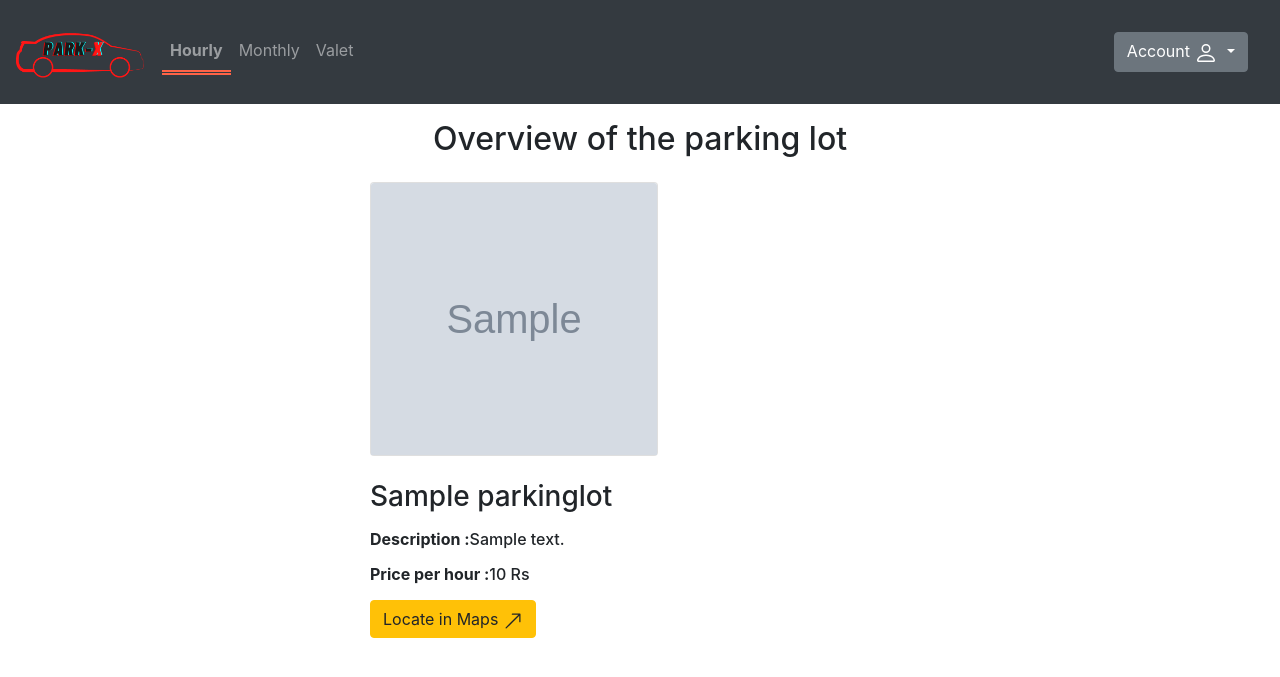
After one commit to AshwinAnoop/ParkingLotFInder, a Django app: page /lotoverview/?lot=1 in a window 1280 px wide. The commit adds this page. Shown: the top 677 px of the page. Run offline with Django 3.2, Linux system fonts and the light colour scheme; tables that the repository leaves empty hold one stand-in row (values such as "Sample post"); grey boxes marked "Sample" are stand-in pictures; some libraries are stand-ins or nearby versions.

Commit message:
lotoverview.html added which give more information to the user  about a parking lot before booking it.

```diff
--- a/lotfinder/urls.py
+++ b/lotfinder/urls.py
@@ -19,4 +19,5 @@ urlpatterns = [
     path('verifing/',views.verifing, name='verifing'),
     path('verifing',views.verifing, name='verifing'),
     path('verifiedbyme',views.verifiedbyme, name='verifiedbyme'),
+    path('lotoverview/',views.lotoverview, name='lotoverview'),
 ]
--- a/lotfinder/views.py
+++ b/lotfinder/views.py
@@ -260,5 +260,9 @@ def verifing(request):
 def verifiedbyme(request):
     userid = request.user.id
     lotverifyobj = lotverification.objects.filter(verifier_id=userid,lotid__verifystatus=True,allotedstatus=True)
+    return render(request,'verifiedbyme.html',{'lotverifyobj' : lotverifyobj})
 
-    return render(request,'verifiedbyme.html',{'lotverifyobj' : lotverifyobj})
+def lotoverview(request):
+    parking = request.GET.get('lot')
+    lotobjs = parkinglot.objects.get(id=parking)
+    return render(request,'lotoverview.html',{'lotobjs' : lotobjs})
--- a/templates/addparking.html
+++ b/templates/addparking.html
@@ -52,7 +52,10 @@
                 <div class="mb-3">
                     <input type="checkbox" class="" name="monthly" value="True">
                     <label for="monthly">Appropriate for monthly renting</label>
-                    <label style="color: red;" data-toggle="tooltip" title="Monthly charges is auto calculated as 150 times per hour charge"> ( i )</label>
+                    <label data-toggle="tooltip" title="Monthly charges is auto calculated as 150 times per hour charge"> <svg xmlns="http://www.w3.org/2000/svg" width="20" height="20" fill="currentColor" class="bi bi-info-circle" viewBox="0 0 16 16">
+                        <path d="M8 15A7 7 0 1 1 8 1a7 7 0 0 1 0 14zm0 1A8 8 0 1 0 8 0a8 8 0 0 0 0 16z"/>
+                        <path d="m8.93 6.588-2.29.287-.082.38.45.083c.294.07.352.176.288.469l-.738 3.468c-.194.897.105 1.319.808 1.319.545 0 1.178-.252 1.465-.598l.088-.416c-.2.176-.492.246-.686.246-.275 0-.375-.193-.304-.533L8.93 6.588zM9 4.5a1 1 0 1 1-2 0 1 1 0 0 1 2 0z"/>
+                      </svg></label>
                 </div>
 
                 <div class="mb-3">
--- a/templates/base.html
+++ b/templates/base.html
@@ -54,7 +54,9 @@
 
                         <div class="dropdown">
                         <button class="btn btn-secondary dropdown-toggle mr-3" type="button" id="dropdownMenuButton" data-toggle="dropdown" aria-haspopup="true" aria-expanded="false">
-                            Account
+                            Account <svg xmlns="http://www.w3.org/2000/svg" width="24" height="24" fill="currentColor" class="bi bi-person" viewBox="0 0 16 16">
+                                <path d="M8 8a3 3 0 1 0 0-6 3 3 0 0 0 0 6zm2-3a2 2 0 1 1-4 0 2 2 0 0 1 4 0zm4 8c0 1-1 1-1 1H3s-1 0-1-1 1-4 6-4 6 3 6 4zm-1-.004c-.001-.246-.154-.986-.832-1.664C11.516 10.68 10.289 10 8 10c-2.29 0-3.516.68-4.168 1.332-.678.678-.83 1.418-.832 1.664h10z"/>
+                              </svg>
                         </button>
                         <div class="dropdown-menu" aria-labelledby="dropdownMenuButton">
                             {% if user.is_authenticated %}
--- a/templates/home.html
+++ b/templates/home.html
@@ -55,7 +55,7 @@
                         <div class="card-body">
                             <h5 class="card-title">{{lotobj.title}}</h5>
                             <p class="card-text">Rs<b> {{lotobj.price}}</b>/hour </p>
-                            <a href="#" class="btn btn-primary">Book now</a>
+                            <a href="/lotoverview/?lot={{lotobj.id}}" class="btn btn-primary">Book now</a>
                         </div>
                     </div>
 
--- /dev/null
+++ b/templates/lotoverview.html
@@ -0,0 +1,66 @@
+{% extends 'base.html' %}
+
+
+{% block additionalstyle %}
+<style>
+
+    #navhour{
+        font-weight: bolder;
+        border-style: none none double none;
+        border-color: tomato;
+        border-bottom-width: thick;
+    }
+ </style>
+{% endblock %}
+
+
+
+{%  block content %}
+
+<section>
+    <div class="container ">
+        <div class="row">
+            <div class="col-md-6 m-auto">
+                <h2 class="text-center mt-3 pb-3">Overview of the parking lot</h2>
+
+                <div class="card" style="width: 18rem;">
+                    <img class="card-img-top" src="{{lotobjs.image.url}}"
+                        alt="Card image cap" style="height: 17rem;">
+                </div>
+                <br>
+
+                <input type="hidden" name="verifyid" value="{{verifyobjs.id}}">
+
+                <input type="hidden" name="parkinglotid" value="{{lotobjs.id}}">
+
+
+                <div class="mb-3 ">
+                    <h3>{{lotobjs.title}}</h3>
+                </div>
+
+
+                <div class="mb-3 ">
+                    <h6><b>Description :</b>{{lotobjs.description}} </h6>
+                </div>
+
+                <div class="mb-3">
+                    <h6><b>Price per hour :</b>{{lotobjs.price}} Rs</h6>
+                </div>
+
+
+                <div class="mb-3">
+                    <a href="{{lotobjs.gmaplink}}" target="_blank" class="btn btn-warning">Locate in Maps <svg xmlns="http://www.w3.org/2000/svg" width="20" height="20" fill="currentColor" class="bi bi-arrow-up-right" viewBox="0 0 16 16">
+                        <path fill-rule="evenodd" d="M14 2.5a.5.5 0 0 0-.5-.5h-6a.5.5 0 0 0 0 1h4.793L2.146 13.146a.5.5 0 0 0 .708.708L13 3.707V8.5a.5.5 0 0 0 1 0v-6z"/>
+                      </svg></a>
+                </div>
+
+
+
+
+            </div>
+        </div>
+    </div>
+</section>
+
+
+{% endblock %}
```
